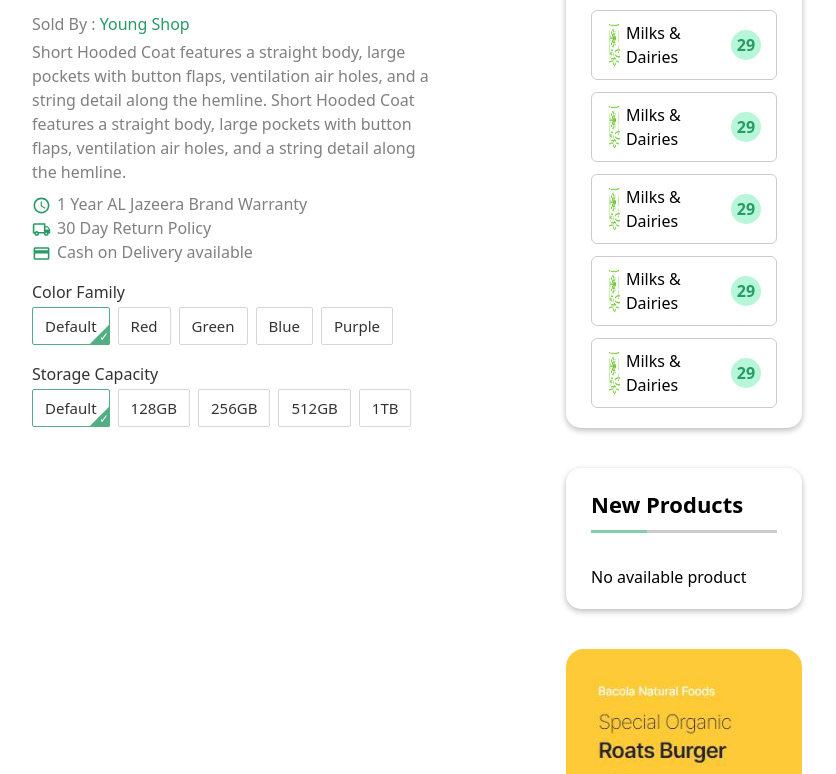
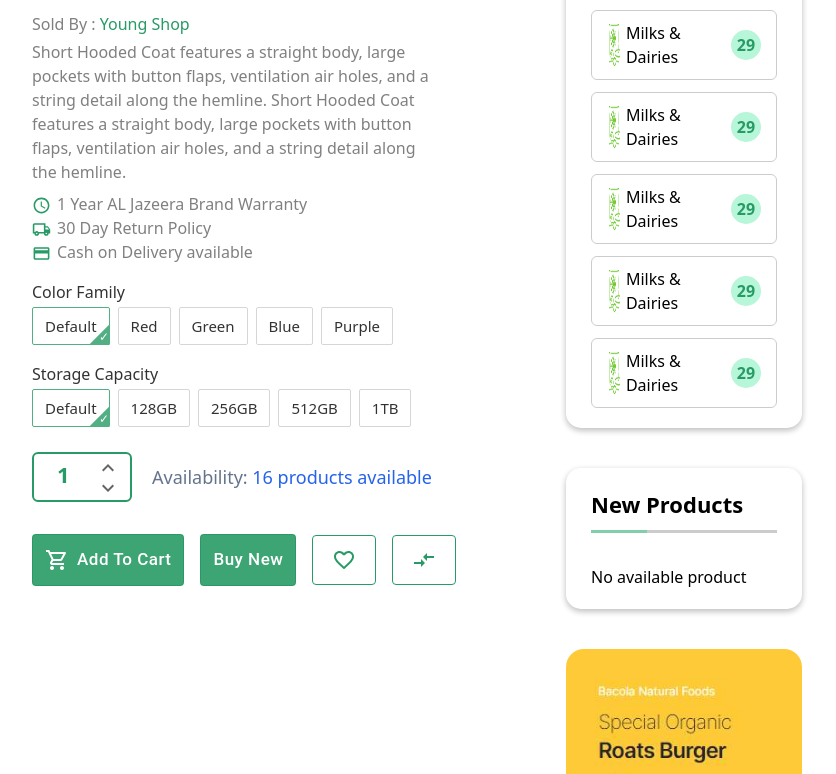
Before and after one commit to MohonSaha/Flash-Time-Client, a React (Vite) app: page /details in a window 1280 px wide. Shown: the part 444-1218 px from the top of the page, without its empty margins (428-1264 px from the left). Built offline with nearby package versions, Linux system fonts and the light colour scheme.

Commit message:
implement itemCounter and cart button group

```diff
--- /dev/null
+++ b/src/components/shared/Counter/Counter.css
@@ -0,0 +1,50 @@
+input::-webkit-outer-spin-button,
+input::-webkit-inner-spin-button {
+  -webkit-appearance: none;
+  margin: 0;
+}
+
+input[type="number"] {
+  -moz-appearance: textfield;
+}
+
+.counterSection {
+  width: 100px;
+  height: 50px;
+  border: 2px solid var(--primary-color);
+  border-radius: 6px;
+  overflow: hidden;
+  padding: 8px;
+}
+
+.counterSection input {
+  width: 70px;
+  height: 25px;
+  padding: 5px;
+  padding-left: 15px !important;
+  border: 0px;
+  outline: none;
+  font-size: 22px;
+  font-weight: 600;
+  color: var(--primary-color);
+  /* text-align: center; */
+}
+
+.counterSection {
+  position: relative;
+}
+
+.counterSection .arrow {
+  position: absolute;
+  cursor: pointer;
+  opacity: 0.6;
+}
+
+.counterSection .arrow.plus {
+  top: 0px;
+  right: 10px;
+}
+.counterSection .arrow.minus {
+  bottom: 0px;
+  right: 10px;
+}
--- /dev/null
+++ b/src/components/shared/Counter/Counter.jsx
@@ -0,0 +1,40 @@
+import "./Counter.css";
+import KeyboardArrowDownOutlinedIcon from "@mui/icons-material/KeyboardArrowDownOutlined";
+import KeyboardArrowUpOutlinedIcon from "@mui/icons-material/KeyboardArrowUpOutlined";
+import { useState } from "react";
+
+const Counter = () => {
+  const [inputValue, setinputValue] = useState(1);
+  const plus = () => {
+    setinputValue(inputValue + 1);
+  };
+  const minus = () => {
+    if (inputValue !== 1) {
+      setinputValue(inputValue - 1);
+    }
+  };
+  const inputFieldValue = (e) => {
+    if (Number(e.target.value) !== 0) {
+      setinputValue(Number(e.target.value));
+    }
+  };
+  return (
+    <div>
+      <div className="flex items-center">
+        <div className="counterSection">
+          <input type="number" value={inputValue} onChange={inputFieldValue} />
+          <div>
+            <span className="arrow plus" onClick={plus}>
+              <KeyboardArrowUpOutlinedIcon />
+            </span>
+            <span className="arrow minus" onClick={minus}>
+              <KeyboardArrowDownOutlinedIcon />
+            </span>
+          </div>
+        </div>
+      </div>
+    </div>
+  );
+};
+
+export default Counter;
--- a/src/components/ui/ProductSlider/ProductSlider.css
+++ b/src/components/ui/ProductSlider/ProductSlider.css
@@ -4,6 +4,8 @@
   /* display: flex;
   justify-content: center;
   align-items: center; */
+  outline: none;
+  cursor: pointer;
 }
 
 .productSlider .item {
--- a/src/components/ui/ProductSlider/ProductSlider.jsx
+++ b/src/components/ui/ProductSlider/ProductSlider.jsx
@@ -33,7 +33,7 @@ const ProductSlider = ({ smlImageSize, sliderImages, setZoomImage }) => {
               <img
                 // src={`https://www.jiomart.com/images/product/original/493665925/oneplus-nord-ce-3-lite-5g-256-gb-8-gb-ram-pastel-lime-mobile-phone-digital-o493665925-p600340967-0-202304101447.jpeg?im=Resize=(${smlImageSize[0]},${smlImageSize[1]})`}
                 src={`${item?.image}?im=Resize=(${smlImageSize[0]},${smlImageSize[1]})`}
-                onMouseOver={() => goto(item?.image)}
+                onClick={() => goto(item?.image)}
               />
             </div>
             // <div className="item">
--- a/src/index.css
+++ b/src/index.css
@@ -31,6 +31,37 @@
   color: white !important;
 }
 
+.btn-primary {
+  background: #279a64e4 !important;
+  color: white !important;
+  font-weight: 600;
+  padding: 10px 12px !important;
+  font-size: 17px !important;
+  border: 1px solid #279a64e4 !important;
+  text-transform: capitalize !important;
+  transition: all 0.2s ease-in-out;
+}
+
+.btn-primary:hover {
+  background: #279a65 !important;
+  border: 1px solid #279a65 !important;
+}
+
+.btn-primary-outline {
+  /* background: #f05757 !important; */
+  padding: 12px 12px !important;
+  font-size: 17px !important;
+  text-transform: capitalize !important;
+  color: #279a65 !important;
+  border: 1px solid #279a65 !important;
+}
+
+.btn-primary-outline:hover {
+  transition: all 0.3s ease-in-out;
+  background: #279a65 !important;
+  color: white !important;
+}
+
 .btn-danger {
   /* background: #f05757 !important; */
   padding: 4px 8px !important;
@@ -47,7 +78,6 @@
 }
 
 .btn-outline-gray {
-  /* background: #f05757 !important; */
   padding: 4px 8px !important;
   font-size: 17px !important;
   text-transform: capitalize !important;
--- a/src/pages/ProductDetails/ProductDetails.css
+++ b/src/pages/ProductDetails/ProductDetails.css
@@ -85,3 +85,11 @@
   font-weight: 500;
   font-size: 16px;
 }
+
+.productInfo .cartButtomGroup .btn-move {
+  transition: all 0.3s ease-in-out;
+}
+
+.productInfo .cartButtomGroup .btn-move:hover {
+  transform: translateY(-5px);
+}
--- a/src/pages/ProductDetails/ProductDetails.jsx
+++ b/src/pages/ProductDetails/ProductDetails.jsx
@@ -5,7 +5,7 @@ import banner from "../../assets/images/banner1.jpg";
 import HomeOutlinedIcon from "@mui/icons-material/HomeOutlined";
 import Sidebar from "../../components/shared/Sidebar/Sidebar";
 import NewProductSidebar from "../../components/shared/NewProductSidebar/NewProductSidebar";
-import { Rating } from "@mui/material";
+import { Button, Rating } from "@mui/material";
 import { Link } from "react-router-dom";
 import CreditCardOutlinedIcon from "@mui/icons-material/CreditCardOutlined";
 import LocalShippingOutlinedIcon from "@mui/icons-material/LocalShippingOutlined";
@@ -16,6 +16,11 @@ import ProductSlider from "../../components/ui/ProductSlider/ProductSlider";
 import { useState } from "react";
 import { colorVariant, ramVariant, sliderImages } from "../../Constant";
 import SelectBox from "../../components/ui/SelectBox/SelectBox";
+import Counter from "../../components/shared/Counter/Counter";
+import FavoriteBorderOutlinedIcon from "@mui/icons-material/FavoriteBorderOutlined";
+import ShoppingCartOutlinedIcon from "@mui/icons-material/ShoppingCartOutlined";
+import CompareArrowsOutlinedIcon from "@mui/icons-material/CompareArrowsOutlined";
+import { CustomTooltip } from "../../components/shared/MyTooltip/MyTooltip";
 
 const ProductDetails = () => {
   const [zoomImage, setZoomImage] = useState(
@@ -140,6 +145,40 @@ const ProductDetails = () => {
                       <SelectBox variant={ramVariant} />
                     </div>
                   </div>
+
+                  <div className="counterWrapper mt-8  mb-4 flex items-center gap-5">
+                    <Counter />
+                    <p className="availablity text-lg text-slate-500">
+                      Availability:{" "}
+                      <span className="text-blue-600">
+                        16 products available
+                      </span>
+                    </p>
+                  </div>
+
+                  <div className="space-x-4 mt-8 cartButtomGroup">
+                    <Button className="btn-primary">
+                      <ShoppingCartOutlinedIcon />
+                      <span className="ml-2">Add to cart</span>
+                    </Button>
+                    <Button className="btn-primary">Buy New</Button>
+
+                    <CustomTooltip
+                      title="Add To Withlist"
+                      placement="top"
+                      arrow
+                    >
+                      <Button className="btn-primary-outline btn-move">
+                        <FavoriteBorderOutlinedIcon />
+                      </Button>
+                    </CustomTooltip>
+
+                    <CustomTooltip title="Add To Compare" placement="top" arrow>
+                      <Button className="btn-primary-outline btn-move">
+                        <CompareArrowsOutlinedIcon />
+                      </Button>
+                    </CustomTooltip>
+                  </div>
                 </div>
               </div>
             </div>
```
